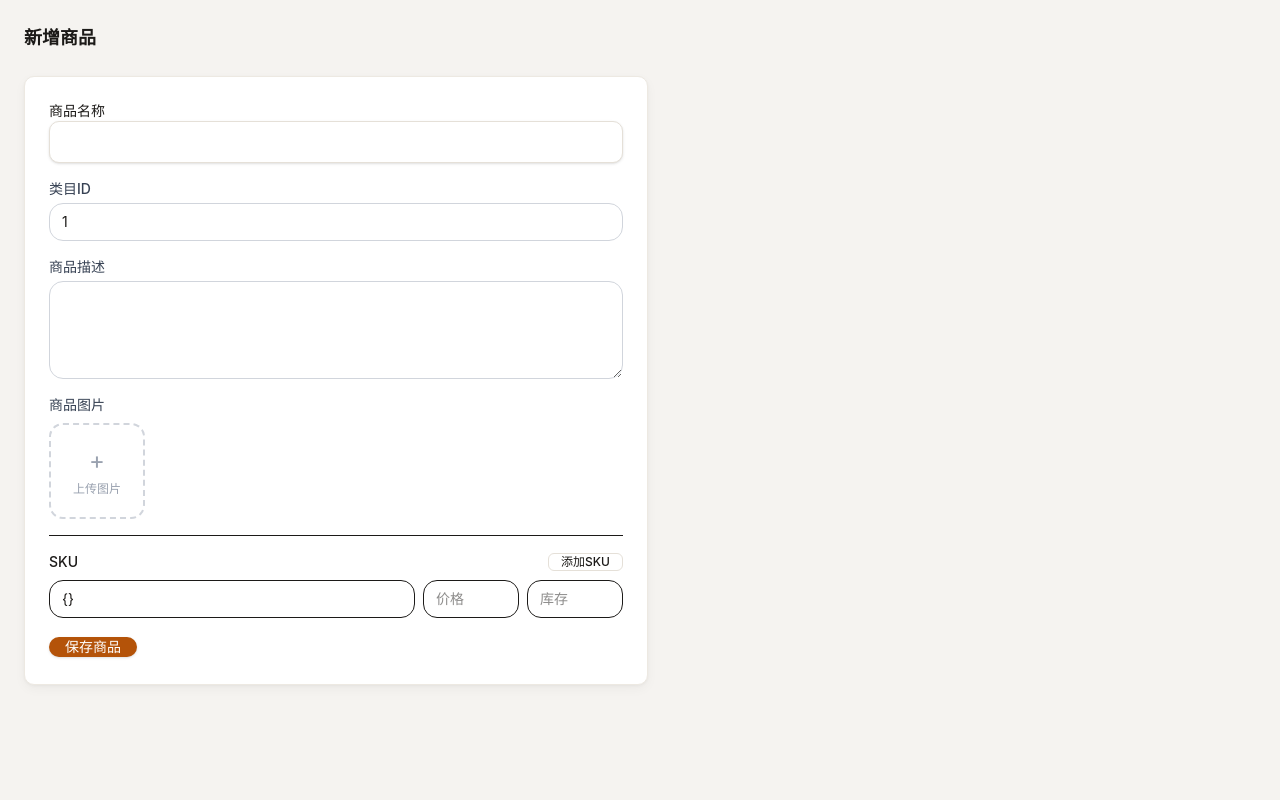
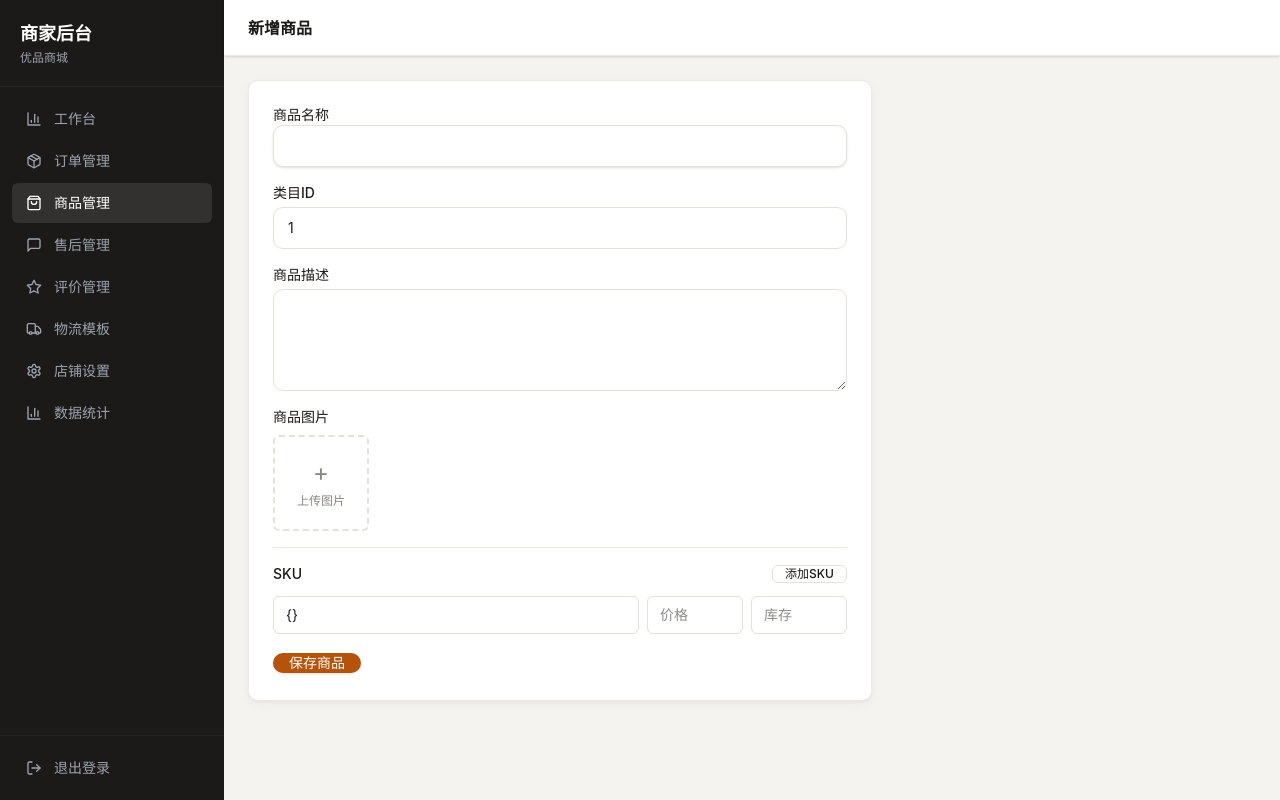
Before and after one commit to lettuce2333/-, a Next.js app in the folder apps/merchant/: page /products/new in a window 1280 px wide. Built offline with nearby package versions, Linux system fonts and the light colour scheme.

Commit message:
Fix: wrap product new/edit pages in MerchantLayout, update tokens

```diff
--- a/apps/merchant/src/app/products/new/page.tsx
+++ b/apps/merchant/src/app/products/new/page.tsx
@@ -4,6 +4,7 @@ import { useRouter } from 'next/navigation';
 import { api } from '@/lib/api';
 import { Button, Card, Input } from '@zuoye/ui';
 import { toast } from '@/components/toaster';
+import { MerchantLayout } from '@/components/merchant-layout';
 
 export default function NewProductPage() {
   const router = useRouter();
@@ -47,6 +48,7 @@ export default function NewProductPage() {
   };
 
   const handleSubmit = async () => {
+    if (!form.name) { toast('请输入商品名称', 'error'); return; }
     setSubmitting(true);
     try {
       await api.post('/merchant/products', {
@@ -66,61 +68,53 @@ export default function NewProductPage() {
   };
 
   return (
+    <MerchantLayout title="新增商品">
       <div className="p-6 max-w-2xl">
-      <h1 className="mb-6 text-lg font-bold">新增商品</h1>
-      <Card className="p-6 space-y-4">
+        <Card className="p-6 space-y-4" accent>
           <Input label="商品名称" value={form.name} onChange={(e) => setForm({ ...form, name: e.target.value })} />
           <div>
-          <label className="block text-sm font-medium text-gray-700">类目ID</label>
-          <input type="number" className="mt-1 block w-full rounded-lg border border-gray-300 px-3 py-2 text-sm" value={form.categoryId} onChange={(e) => setForm({ ...form, categoryId: parseInt(e.target.value) })} />
+            <label className="block text-sm font-medium text-[var(--color-ink)]">类目ID</label>
+            <input type="number" className="mt-1 block w-full rounded-[var(--radius-md)] border border-[var(--color-border)] bg-[var(--color-surface)] px-3.5 py-2.5 text-sm" value={form.categoryId} onChange={(e) => setForm({ ...form, categoryId: parseInt(e.target.value) })} />
           </div>
           <div>
-          <label className="block text-sm font-medium text-gray-700">商品描述</label>
-          <textarea className="mt-1 block w-full rounded-lg border border-gray-300 px-3 py-2 text-sm" rows={4} value={form.description} onChange={(e) => setForm({ ...form, description: e.target.value })} />
+            <label className="block text-sm font-medium text-[var(--color-ink)]">商品描述</label>
+            <textarea className="mt-1 block w-full rounded-[var(--radius-md)] border border-[var(--color-border)] bg-[var(--color-surface)] px-3.5 py-2.5 text-sm" rows={4} value={form.description} onChange={(e) => setForm({ ...form, description: e.target.value })} />
           </div>
-        {/* Image upload */}
           <div>
-          <label className="block text-sm font-medium text-gray-700 mb-2">商品图片</label>
+            <label className="block text-sm font-medium text-[var(--color-ink)] mb-2">商品图片</label>
             <div className="flex flex-wrap gap-3">
               {images.map((url, i) => (
-              <div key={i} className="relative h-24 w-24 overflow-hidden rounded-lg border">
+                <div key={i} className="relative h-24 w-24 overflow-hidden rounded-[var(--radius-sm)] border border-[var(--color-border)]">
                   <img src={url} alt="" className="h-full w-full object-cover" />
-                <button
-                  onClick={() => removeImage(i)}
-                  className="absolute right-1 top-1 flex h-5 w-5 items-center justify-center rounded-full bg-black/50 text-xs text-white hover:bg-black/70"
-                >
-                  ×
-                </button>
+                  <button onClick={() => removeImage(i)} className="absolute right-1 top-1 flex h-5 w-5 items-center justify-center rounded-full bg-black/50 text-xs text-white hover:bg-black/70">×</button>
                 </div>
               ))}
-            <label className="flex h-24 w-24 cursor-pointer flex-col items-center justify-center rounded-lg border-2 border-dashed border-gray-300 text-gray-400 hover:border-gray-400">
+              <label className="flex h-24 w-24 cursor-pointer flex-col items-center justify-center rounded-[var(--radius-sm)] border-2 border-dashed border-[var(--color-border)] text-[var(--color-muted)] hover:border-[var(--color-muted)]">
                 {uploading ? (
                   <span className="text-xs animate-pulse">上传中...</span>
                 ) : (
-                <>
-                  <span className="text-2xl">+</span>
-                  <span className="mt-1 text-xs">上传图片</span>
-                </>
+                  <><span className="text-2xl">+</span><span className="mt-1 text-xs">上传图片</span></>
                 )}
                 <input type="file" accept="image/*" onChange={uploadImage} className="hidden" />
               </label>
             </div>
           </div>
-        <div className="border-t pt-4">
-          <div className="mb-2 flex items-center justify-between">
-            <span className="text-sm font-medium">SKU</span>
+          <div className="border-t border-[var(--color-border-light)] pt-4">
+            <div className="mb-3 flex items-center justify-between">
+              <span className="text-sm font-medium text-[var(--color-ink)]">SKU</span>
               <Button size="sm" variant="outline" onClick={addSku}>添加SKU</Button>
             </div>
             {skus.map((sku, i) => (
               <div key={i} className="mb-2 flex gap-2">
-              <input placeholder='规格JSON (如{"颜色":"红"})' className="flex-1 rounded-lg border px-3 py-2 text-sm" value={sku.specs} onChange={(e) => updateSku(i, 'specs', e.target.value)} />
-              <input placeholder="价格" type="number" className="w-24 rounded-lg border px-3 py-2 text-sm" value={sku.price} onChange={(e) => updateSku(i, 'price', e.target.value)} />
-              <input placeholder="库存" type="number" className="w-24 rounded-lg border px-3 py-2 text-sm" value={sku.stock} onChange={(e) => updateSku(i, 'stock', e.target.value)} />
+                <input placeholder='规格JSON' className="flex-1 rounded-[var(--radius-sm)] border border-[var(--color-border)] bg-[var(--color-surface)] px-3 py-2 text-sm" value={sku.specs} onChange={(e) => updateSku(i, 'specs', e.target.value)} />
+                <input placeholder="价格" type="number" className="w-24 rounded-[var(--radius-sm)] border border-[var(--color-border)] bg-[var(--color-surface)] px-3 py-2 text-sm" value={sku.price} onChange={(e) => updateSku(i, 'price', e.target.value)} />
+                <input placeholder="库存" type="number" className="w-24 rounded-[var(--radius-sm)] border border-[var(--color-border)] bg-[var(--color-surface)] px-3 py-2 text-sm" value={sku.stock} onChange={(e) => updateSku(i, 'stock', e.target.value)} />
               </div>
             ))}
           </div>
           <Button onClick={handleSubmit} loading={submitting}>保存商品</Button>
         </Card>
       </div>
+    </MerchantLayout>
   );
 }
```
Also changed, not shown: apps/merchant/src/app/products/[id]/edit/page.tsx (+21 -19 lines). Lines whose indentation alone changed are shown as unchanged.
